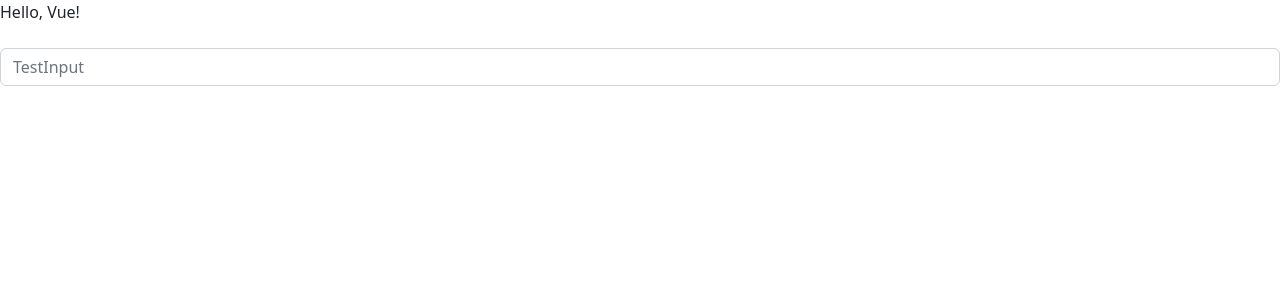
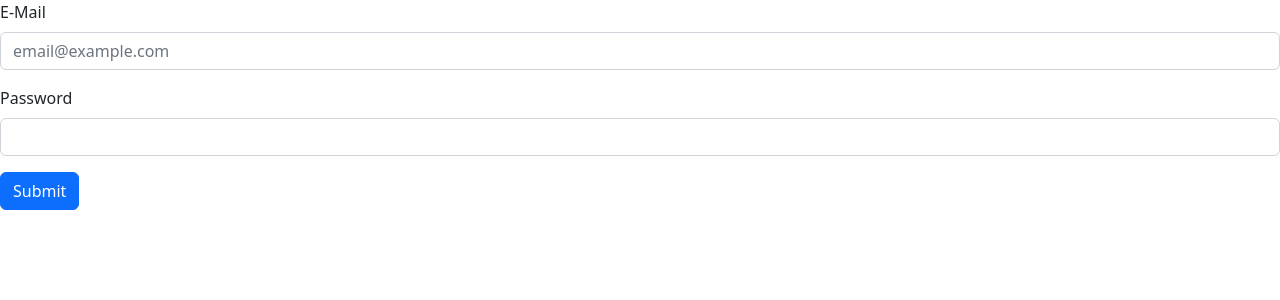
Before and after one commit to wi20b083/fweng-proj, a Vue app in the folder proj/: page / in a window 1280 px wide. Shown: the top 300 px of the page. Built offline with nearby package versions, Linux system fonts and the light colour scheme.

Commit message:
Basic LoginForm Organism

```diff
--- a/proj/src/App.vue
+++ b/proj/src/App.vue
@@ -1,12 +1,11 @@
 <template>
   <div id="app">
-    {{ message }}
-    <MolLabelledInputVue></MolLabelledInputVue>
+    <LoginFormVue/>
   </div>
 </template>
 
 <script>
-import MolLabelledInputVue from './components/molecules/MolLabelledInput.vue';
+import LoginFormVue from './components/organisms/LoginForm.vue';
   export default {
     name: 'App',
     data () {
@@ -14,6 +13,6 @@ import MolLabelledInputVue from './components/molecules/MolLabelledInput.vue';
         message: 'Hello, Vue!'
       }
     },
-    components: {MolLabelledInputVue}
+    components: {LoginFormVue}
 };
 </script>
--- /dev/null
+++ b/proj/src/components/atoms/AtomButton.vue
@@ -0,0 +1,10 @@
+<template>
+    <button :type="type" class="btn btn-primary">{{buttonText}}</button>
+</template>
+
+<script>
+export default {
+    name: 'AtomButton',
+    props: ['type', 'buttonText']
+}
+</script>
--- a/proj/src/components/atoms/AtomInput.vue
+++ b/proj/src/components/atoms/AtomInput.vue
@@ -4,7 +4,6 @@
     class="form-control"
     :id="id"
     :placeholder="placeholder"
-
     >
 </template>
 <script>
--- a/proj/src/components/atoms/A-NavItem.vue
+++ b/proj/src/components/atoms/AtomNavItem.vue
@@ -7,7 +7,7 @@
 <script>
 
 export default{
-    name: 'A-NavItem',
+    name: 'AtomNavItem',
     props:['link']
 }
 </script>
--- a/proj/src/components/molecules/MolLabelledInput.vue
+++ b/proj/src/components/molecules/MoleculeLabelledInput.vue
@@ -1,14 +1,16 @@
 <template>
     <div class="mb-3">
-        <AtomLabel for="test">TestLabel</AtomLabel>
-        <AtomInput type="text" id="test" placeholder="TestInput"></AtomInput>
+        <AtomLabel :for="id" :content="label"></AtomLabel>
+        <AtomInput :type="inputType" :id="id" :placeholder="placeholder"/>
+
     </div>
 </template>
 <script>
 import AtomInput from '../atoms/AtomInput.vue';
 import AtomLabel from '../atoms/AtomLabel.vue';
 export default {
-    name: 'MolLabelledInput',
+    name: 'MoleculeLabelledInput',
+    props: ['id', 'inputType', 'label', 'placeholder'],
     components:  {
         AtomLabel,
         AtomInput
--- a/proj/src/components/organisms/LoginForm.vue
+++ b/proj/src/components/organisms/LoginForm.vue
@@ -0,0 +1,18 @@
+<template>
+<form>
+    <MoleculeLabelledInput id="test" inputType="email" label="E-Mail" placeholder="email@example.com" />
+    <MoleculeLabelledInput id="test" inputType="password" label="Password" placeholder="" />
+    <AtomButton type="submit" buttonText="Submit"/>
+</form>
+
+</template>
+
+<script>
+import MoleculeLabelledInput from '../molecules/MoleculeLabelledInput.vue';
+import AtomButton from '../atoms/AtomButton.vue';
+
+export default {
+    name: 'LoginForm',
+    components: { MoleculeLabelledInput, AtomButton}
+}
+</script>
```
Also changed, not shown: proj/src/components/atoms/A-Button.vue (deleted, +0 -17 lines), proj/src/components/atoms/A-Logo.vue (deleted), proj/src/pages/HomePage.vue (deleted), proj/src/pages/TemplateLogin.vue (added).
